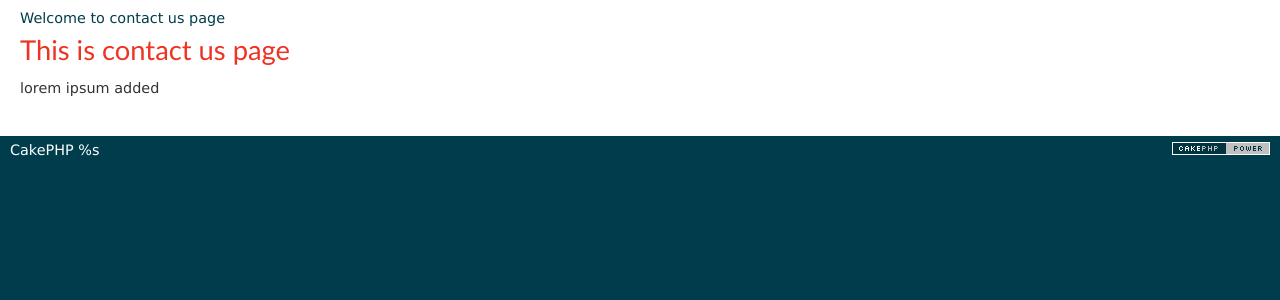
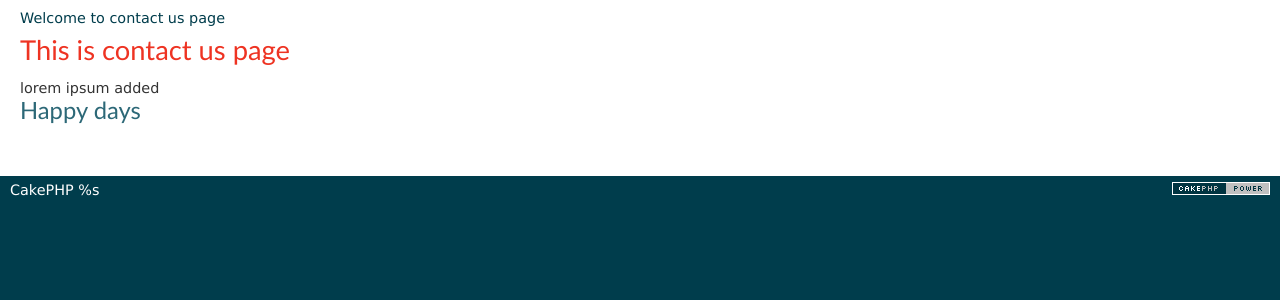
Before and after one commit to eximiusguy/automatic-deployment, a CakePHP app: the page made by app/View/Pages/contact.ctp in a window 1280 px wide. Shown: the part 47-347 px from the top of the page. Run offline with PHP 8.4 and a stand-in for CakePHP, Linux system fonts and the light colour scheme; the template is opened without the code that fills it, so the values that code supplies are empty; some libraries are stand-ins or nearby versions.

Commit message:
adding h3 file

```diff
--- a/app/View/Pages/contact.ctp
+++ b/app/View/Pages/contact.ctp
@@ -3,3 +3,5 @@
 <h2> This is contact us page</h2>
 
 lorem ipsum added
+
+<h3> Happy days </h3>
```
